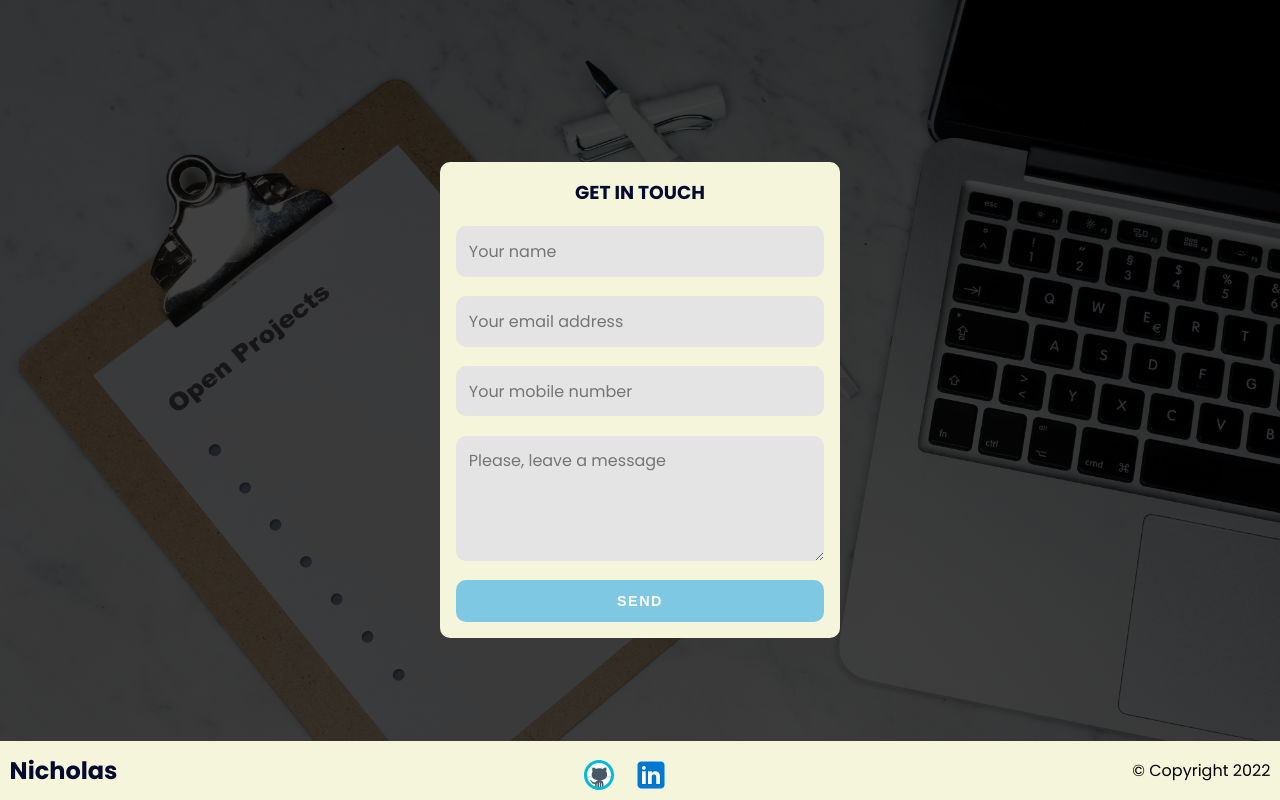
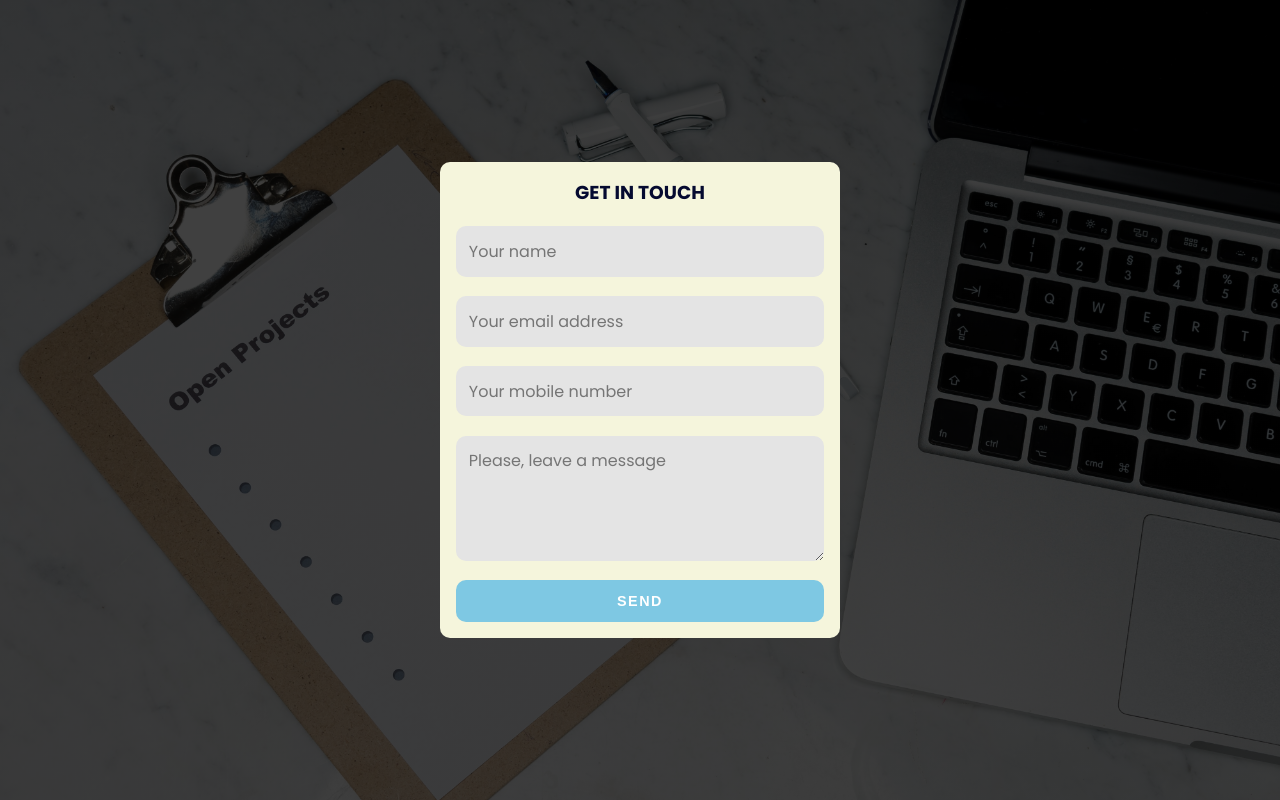
Before and after one commit to Nicholas-Darko-Brown/myPortfolio, a plain HTML site: page contact.html in a window 1280 px wide. Drawn offline with Linux system fonts and the light colour scheme.

```diff
--- a/contact.html
+++ b/contact.html
@@ -54,38 +54,5 @@
         </form>
       </div>
     </section>
-
-    <footer id="footer">
-      <div class="footer-wrapper">
-        <div class="brand">
-          <span id="brand-name"><a href="./index.html">Nicholas</a></span>
-        </div>
-
-        <div class="social-media-wrapper">
-          <a href="https://github.com/Nicholas-Darko-Brown" target="_blank">
-            <img src="./assets/github.png" alt="github" />
-          </a>
-          <a
-            href="http://linkedin.com/in/nicholas-brown-a6a632193"
-            target="_blank"
-          >
-            <img src="./assets/linkedin.png" alt="linkedin" />
-          </a>
-        </div>
-
-        <div class="copyright">
-          <p>
-            &copy; <span class="copyright-text">Copyright</span>
-            <span id="currentYear"></span>
-          </p>
-        </div>
-      </div>
-    </footer>
-
-    <script>
-      const myYear = document.getElementById("currentYear");
-      const mydate = new Date();
-      myYear.textContent = mydate.getFullYear();
-    </script>
   </body>
 </html>
--- a/src/css/contact.css
+++ b/src/css/contact.css
@@ -76,43 +76,3 @@
     font-size: 0.7em;
   }
 }
-
-/* Footer */
-#footer {
-  background-color: beige;
-  position: absolute;
-  bottom: 0;
-  width: 100%;
-  padding: 0 0.6rem;
-}
-
-a {
-  text-decoration: none;
-  color: #050a30;
-}
-
-#brand-name {
-  font-size: 1.5em;
-  font-weight: 700;
-}
-
-.social-media-wrapper {
-  display: flex;
-  gap: 1rem;
-  margin-top: 1rem;
-}
-
-.footer-wrapper {
-  display: flex;
-  align-items: center;
-  justify-content: space-between;
-}
-
-@media (max-width: 650px) {
-  .footer-wrapper {
-    gap: 0.3rem;
-  }
-  .copyright {
-    display: none;
-  }
-}
```
Also changed, not shown: 1 other file.
